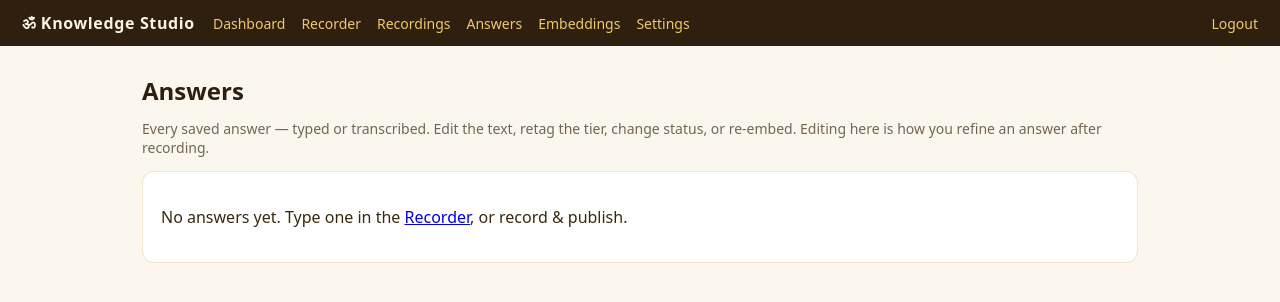
After one commit to ganganarayan/aigitamentor, a FastAPI app: template templates/admin/answers.html in a window 1280 px wide. The commit adds this page. Shown: the top 302 px of the page. Run offline with FastAPI, Linux system fonts and the light colour scheme; the template is opened without the code that fills it, so the values that code supplies are empty.

Commit message:
Admin Answers page: view & edit every saved/transcribed answer
New "Answers" tab listing all kb_answers (typed + transcribed) with question,
tier, source, status, snippet, and chunk count.

- /admin/answers — list with Edit / Delete.
- /admin/answers/{id}/edit — edit the answer text, retag tier, change status,
  with "re-embed after saving". Shows the original transcript read-only.
- Save keeps the gated corpus consistent: published + re-embed regenerates
  chunks; setting status to draft/reviewed deletes its chunks (removes from
  retrieval). Delete removes the answer (chunks cascade).

Verified on 3.12: compile, import, routes registered, both templates render.

Co-Authored-By: Claude Opus 4.8 <noreply@anthropic.com>

```diff
--- a/app/admin/router.py
+++ b/app/admin/router.py
@@ -13,7 +13,7 @@ from fastapi import (
     status,
 )
 from fastapi.responses import HTMLResponse, RedirectResponse
-from sqlalchemy import func, select
+from sqlalchemy import delete, func, select
 from sqlalchemy.orm import Session
 
 from app.auth.deps import require_admin
@@ -325,6 +325,100 @@ def run_seed(user: User = Depends(require_admin), db: Session = Depends(get_db))
     return RedirectResponse("/admin/recorder", status_code=status.HTTP_303_SEE_OTHER)
 
 
+# --- Answers — view & edit saved/transcribed answers -----------------------
+
+_STATUSES = ["draft", "reviewed", "published"]
+
+
+@router.get("/answers", response_class=HTMLResponse)
+def answers_list(request: Request, user: User = Depends(require_admin), db: Session = Depends(get_db)):
+    answers = list(db.execute(select(KbAnswer).order_by(KbAnswer.id.desc())).scalars())
+    rows = []
+    for a in answers:
+        rows.append(
+            {
+                "answer": a,
+                "question": db.get(Question, a.question_id) if a.question_id else None,
+                "source": db.get(KbSource, a.source_id) if a.source_id else None,
+                "chunks": ingestion.chunk_count_for(db, a.id),
+            }
+        )
+    return templates.TemplateResponse(
+        "admin/answers.html", {"request": request, "user": user, "rows": rows}
+    )
+
+
+@router.get("/answers/{answer_id}/edit", response_class=HTMLResponse)
+def answer_edit_page(
+    request: Request,
+    answer_id: int,
+    user: User = Depends(require_admin),
+    db: Session = Depends(get_db),
+):
+    answer = db.get(KbAnswer, answer_id)
+    if answer is None:
+        return RedirectResponse("/admin/answers", status_code=status.HTTP_303_SEE_OTHER)
+    return templates.TemplateResponse(
+        "admin/answer_edit.html",
+        {
+            "request": request,
+            "user": user,
+            "answer": answer,
+            "question": db.get(Question, answer.question_id) if answer.question_id else None,
+            "source": db.get(KbSource, answer.source_id) if answer.source_id else None,
+            "tiers": list(TIER_RANK.keys()),
+            "statuses": _STATUSES,
+            "chunks": ingestion.chunk_count_for(db, answer.id),
+        },
+    )
+
+
+@router.post("/answers/{answer_id}/edit")
+def answer_edit_save(
+    answer_id: int,
+    background: BackgroundTasks,
+    text: str = Form(...),
+    tier: str = Form("seeker"),
+    answer_status: str = Form("published"),
+    reingest: str = Form(""),
+    user: User = Depends(require_admin),
+    db: Session = Depends(get_db),
+):
+    answer = db.get(KbAnswer, answer_id)
+    if answer is None:
+        return RedirectResponse("/admin/answers", status_code=status.HTTP_303_SEE_OTHER)
+    if tier not in TIER_RANK:
+        tier = "seeker"
+    if answer_status not in _STATUSES:
+        answer_status = "published"
+    answer.answer_final = (text or "").strip()
+    answer.transcript_edited = answer.answer_final
+    answer.tier = tier
+    answer.status = answer_status
+    answer.version = (answer.version or 1) + 1
+    db.commit()
+    # Keep the gated corpus consistent: only published answers stay vectorized.
+    if answer_status != "published":
+        db.execute(delete(KbChunk).where(KbChunk.answer_id == answer.id))
+        db.commit()
+    elif reingest:
+        background.add_task(ingestion.ingest_answer_by_id, answer.id)
+    return RedirectResponse("/admin/answers", status_code=status.HTTP_303_SEE_OTHER)
+
+
+@router.post("/answers/{answer_id}/delete")
+def answer_delete(
+    answer_id: int,
+    user: User = Depends(require_admin),
+    db: Session = Depends(get_db),
+):
+    answer = db.get(KbAnswer, answer_id)
+    if answer is not None:
+        db.delete(answer)  # kb_chunks cascade via FK
+        db.commit()
+    return RedirectResponse("/admin/answers", status_code=status.HTTP_303_SEE_OTHER)
+
+
 # --- Embeddings / ingestion (Phase 3) --------------------------------------
 
 @router.get("/embeddings", response_class=HTMLResponse)
--- /dev/null
+++ b/templates/admin/answers.html
@@ -0,0 +1,44 @@
+{% extends "admin/base.html" %}
+{% block title %}Answers · Knowledge Studio{% endblock %}
+
+{% block styles %}
+  .snippet { font-size:13px; opacity:.85; max-height:84px; overflow:hidden; }
+  .src-typed { background:#eaf0fb; color:#274b8a; }
+  .src-rec { background:#f1e8d2; color:#7a5a12; }
+  .st-published { background:#e3f5e6; color:#1c6b2e; }
+  .st-draft { background:#f3f1ea; color:#6b6356; }
+  .st-reviewed { background:#fdf2e0; color:#9a5b09; }
+  .rowacts { display:flex; gap:8px; }
+{% endblock %}
+
+{% block body %}
+<h1>Answers</h1>
+<p style="opacity:.7;font-size:14px;margin-top:-6px">Every saved answer — typed or transcribed. Edit the text, retag the tier, change status, or re-embed. Editing here is how you refine an answer after recording.</p>
+
+{% if rows %}
+<table>
+  <thead><tr><th style="width:50px">#</th><th>Question</th><th style="width:90px">Tier</th><th style="width:90px">Source</th><th style="width:90px">Status</th><th>Answer</th><th style="width:70px">Chunks</th><th style="width:150px"></th></tr></thead>
+  <tbody>
+  {% for r in rows %}
+    <tr>
+      <td>{{ r.answer.id }}</td>
+      <td>{{ r.question.question_text if r.question else '—' }}</td>
+      <td><span class="pill">{{ r.answer.tier }}</span></td>
+      <td><span class="pill {{ 'src-typed' if r.source and r.source.type == 'manual' else 'src-rec' }}">{{ 'typed' if r.source and r.source.type == 'manual' else (r.source.type if r.source else '—') }}</span></td>
+      <td><span class="pill st-{{ r.answer.status }}">{{ r.answer.status }}</span></td>
+      <td><div class="snippet">{{ (r.answer.answer_final or r.answer.transcript_edited or r.answer.transcript_raw or '')[:240] }}</div></td>
+      <td>{{ r.chunks }}</td>
+      <td>
+        <div class="rowacts">
+          <a class="btn" href="/admin/answers/{{ r.answer.id }}/edit">Edit</a>
+          <form method="post" action="/admin/answers/{{ r.answer.id }}/delete" onsubmit="return confirm('Delete this answer and its chunks?')"><button class="btn secondary" type="submit">Delete</button></form>
+        </div>
+      </td>
+    </tr>
+  {% endfor %}
+  </tbody>
+</table>
+{% else %}
+<div class="card"><p>No answers yet. Type one in the <a href="/admin/recorder">Recorder</a>, or record &amp; publish.</p></div>
+{% endif %}
+{% endblock %}
--- a/templates/admin/base.html
+++ b/templates/admin/base.html
@@ -41,6 +41,7 @@
       <a href="/admin">Dashboard</a>
       <a href="/admin/recorder">Recorder</a>
       <a href="/admin/recordings">Recordings</a>
+      <a href="/admin/answers">Answers</a>
       <a href="/admin/embeddings">Embeddings</a>
       <a href="/admin/settings">Settings</a>
     </nav>
```
Also changed, not shown: templates/admin/answer_edit.html (added, +50 -0 lines).
